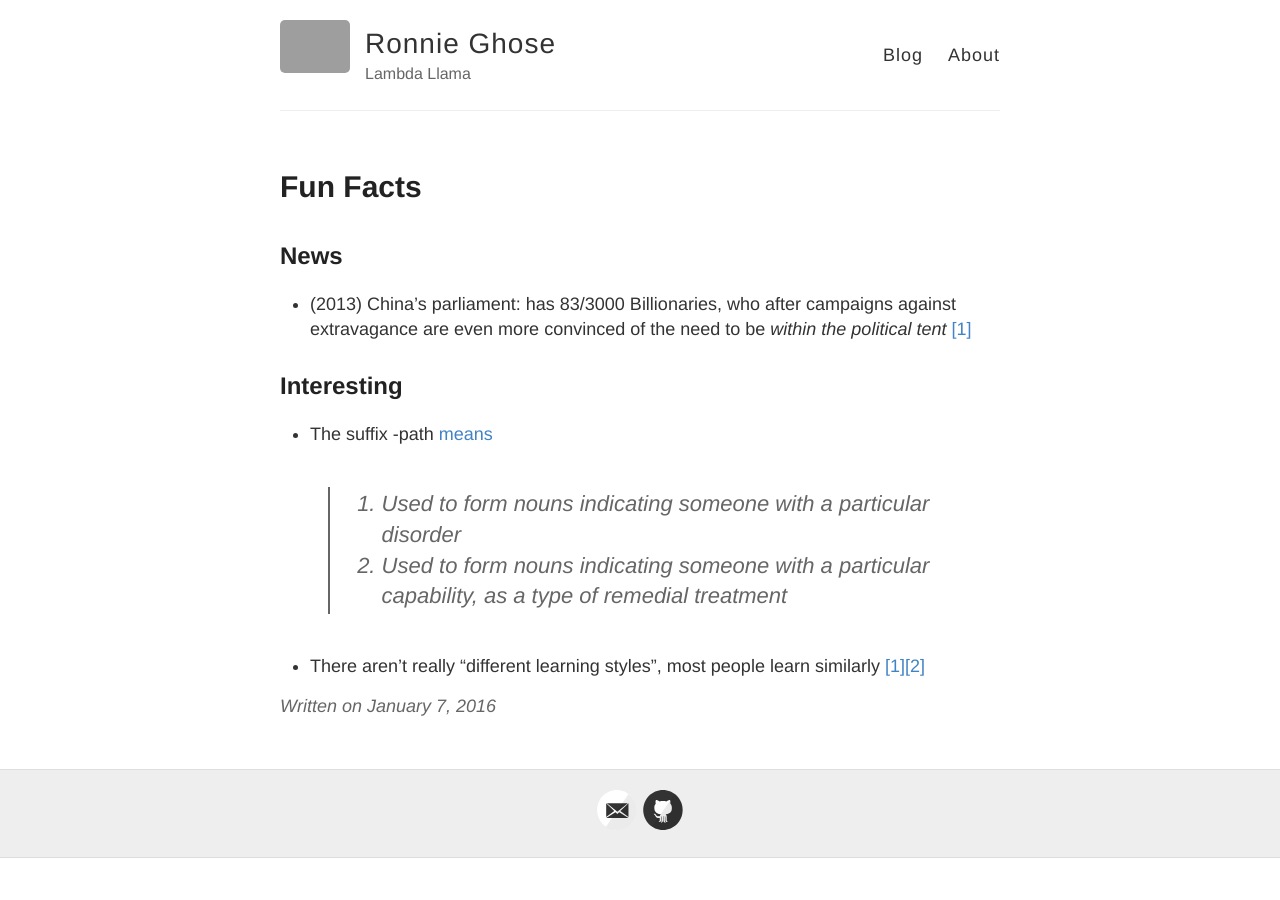
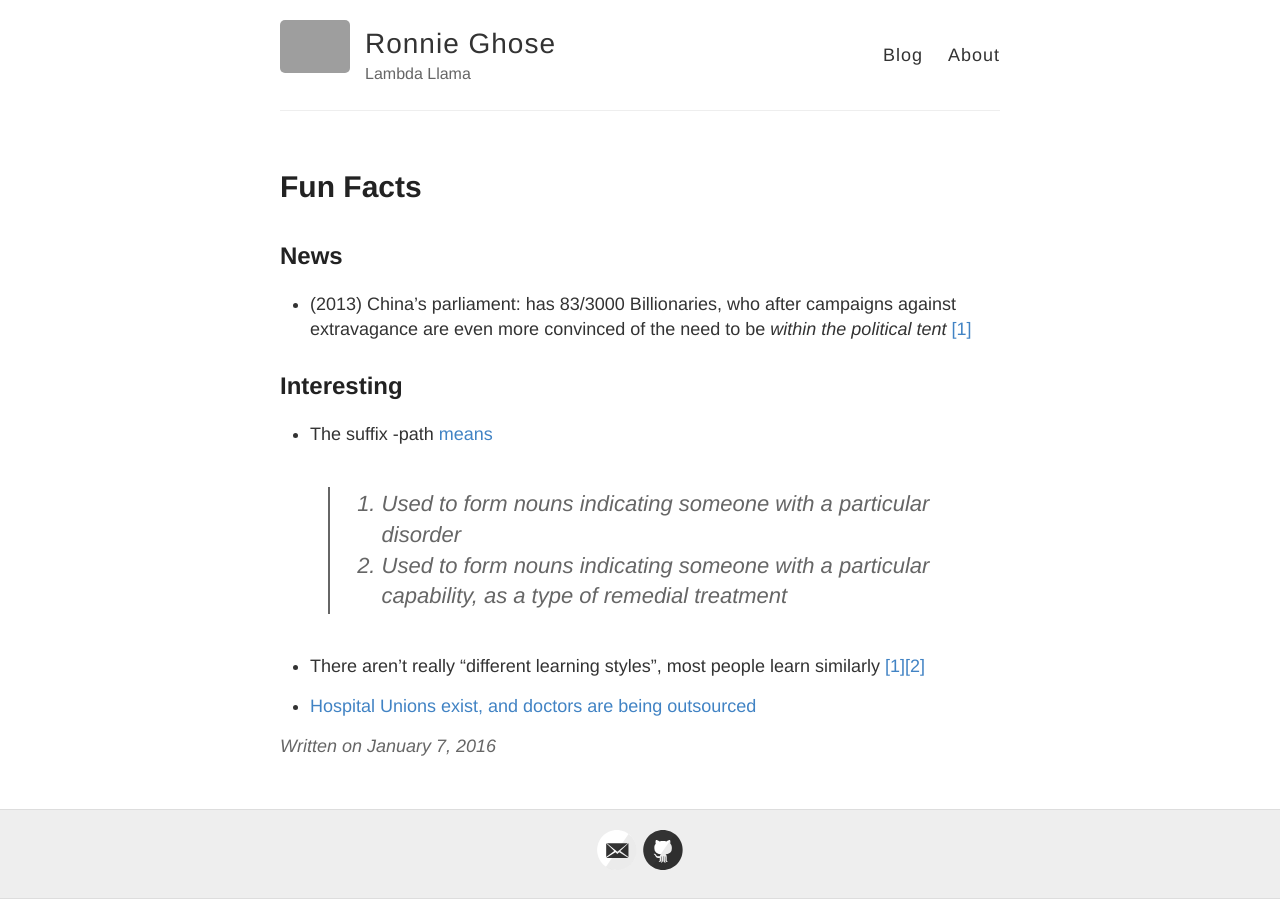
Before and after one commit to RONNCC/ronncc.github, a Jekyll site: the page built from _posts/2016-1-7-the-post-7089.md, in a window 1280 px wide. Built offline with Jekyll 4.4.1, drawn with Linux system fonts in a browser that asks for light colours; comment, search, counter and statistics services are not loaded; some of the changed lines change nothing that is shown; grey boxes are pictures that could not be loaded.

Commit message:
update from Jekyller

```diff
--- a/_posts/2016-1-7-the-post-7089.md
+++ b/_posts/2016-1-7-the-post-7089.md
@@ -6,13 +6,14 @@ date: '2016-1-7'
 info:
 layout: post
 published: true
-sha: b2db2e9f52ef883fd83be28f05763f903ec4d2b4
+sha: 5630f77ee0176fbd66580b05aaac1f4221972c4e
 slug: the-post-7089
 tags: []
 title: 'Fun Facts'
 type: post
 
 ---
+
 ## News
 
 - (2013) China's parliament: has 83/3000 Billionaries, who after campaigns against extravagance are even more convinced of the need to be *within the political tent* [[1]](http://webcache.googleusercontent.com/search?q=cache:foI8v8alIe4J:www.ft.com/cms/s/0/4568598e-8731-11e2-9dd7-00144feabdc0.html+&cd=1&hl=en&ct=clnk&gl=us#axzz3wdzGb3Ws)
@@ -24,3 +25,5 @@ type: post
     > 2. Used to form nouns indicating someone with a particular capability, as a type of remedial treatment
 
 - There aren't really "different learning styles", most people learn similarly [[1]](http://qz.com/585143/the-concept-of-different-learning-styles-is-one-of-the-greatest-neuroscience-myths/)[[2]](https://www.psychologicalscience.org/journals/pspi/PSPI_9_3.pdf)
+
+- [Hospital Unions exist, and doctors are being outsourced](http://www.nytimes.com/2016/01/10/business/doctors-unionize-to-resist-the-medical-machine.html?src=se)
```
